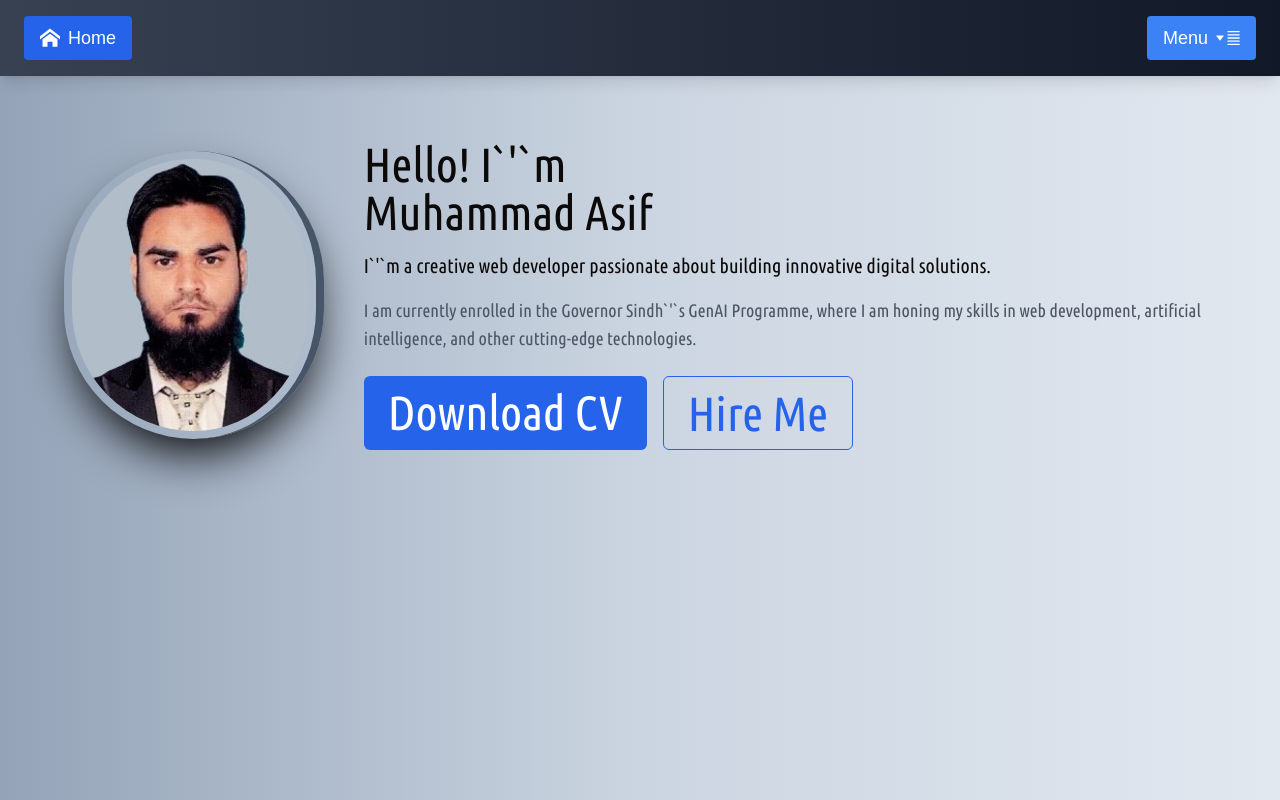
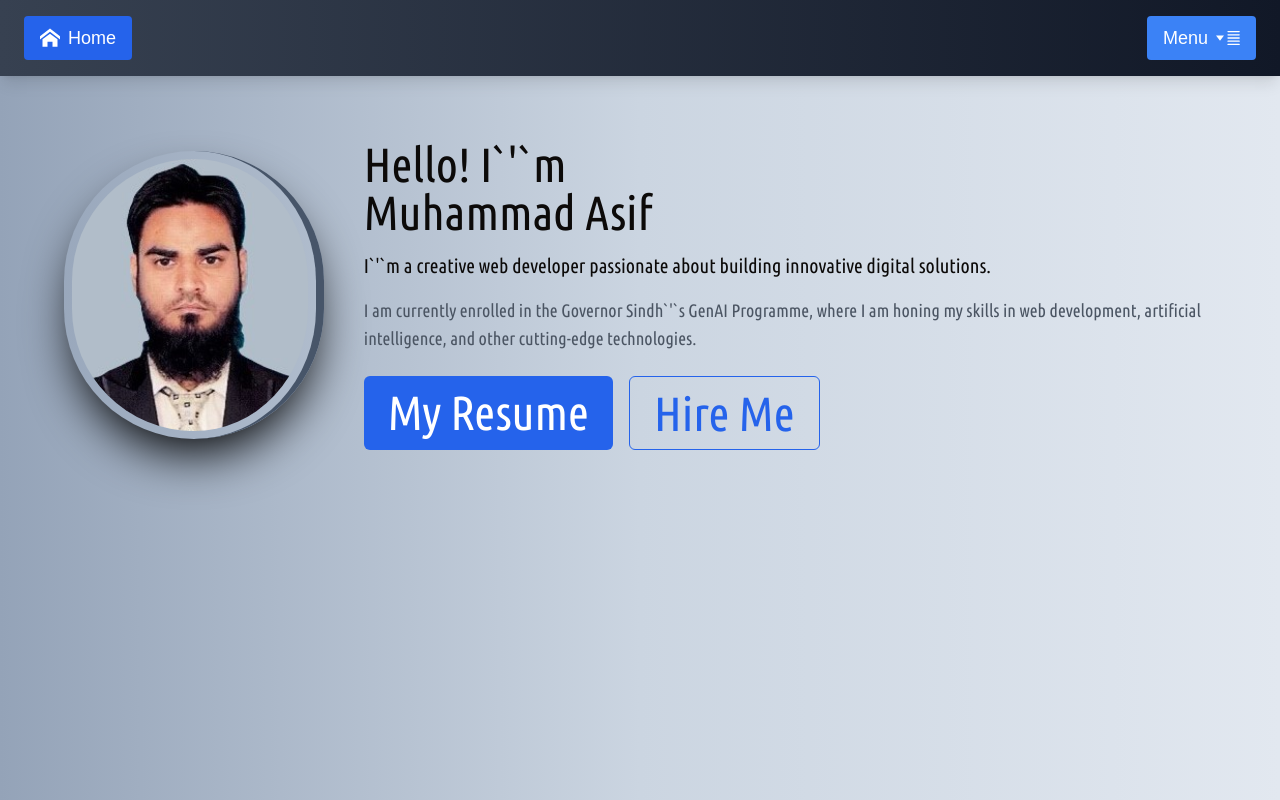
Before and after one commit to Muhammadasif1986/My_portfolio-, a Next.js app: page / in a window 1280 px wide. Shown: the top 800 px of the page. Built offline with nearby package versions, Linux system fonts and the light colour scheme; a web font is replaced by a local one.

Commit message:
resume
resume

```diff
--- a/app/components/heroSection.tsx
+++ b/app/components/heroSection.tsx
@@ -39,7 +39,7 @@ function HeroSection() {
                 download
                 className="px-6 py-3 bg-blue-600 text-white rounded-md hover:bg-blue-700 transition"
               >
-                Download CV
+               My Resume
               </Link>
 
               <button
```
